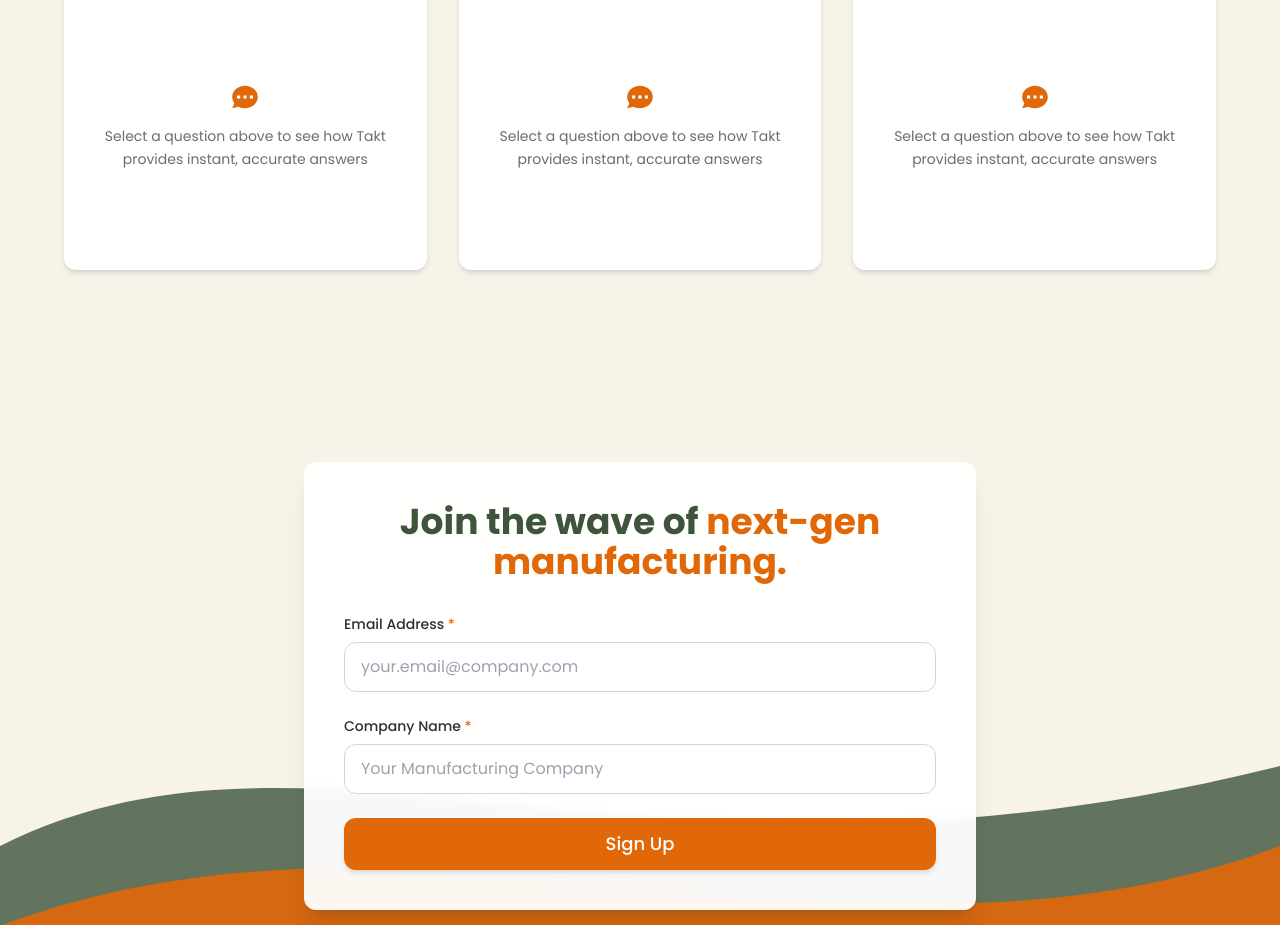
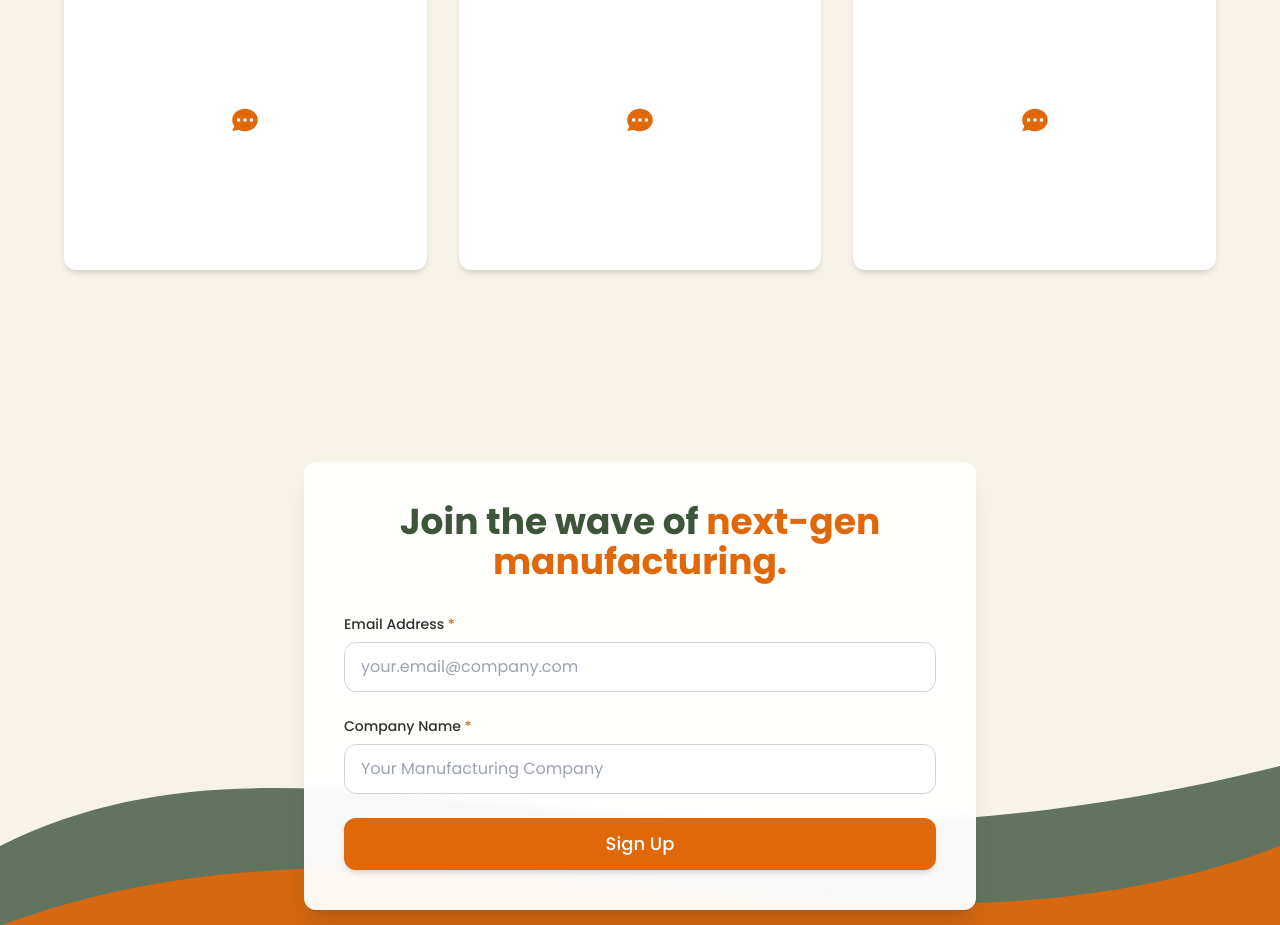
Before and after one commit to wzunker/takt-website, a React (Vite) app: page / in a window 1280 px wide. Shown: the part 1560-2485 px from the top of the page. Built offline with nearby package versions, Linux system fonts and the light colour scheme.

Commit message:
tmp remove select a question above

```diff
--- a/src/components/ThreePanelDemo.jsx
+++ b/src/components/ThreePanelDemo.jsx
@@ -182,7 +182,7 @@ const ThreePanelDemo = ({ className = '' }) => {
                         </svg>
                       </div>
                       <p className="text-iron-grey text-sm opacity-70 leading-relaxed">
-                        Select a question above to see how Takt provides instant, accurate answers
+                        {/* Select a question above to see how Takt provides instant, accurate answers*/}
                       </p>
                     </div>
                   )}
```
